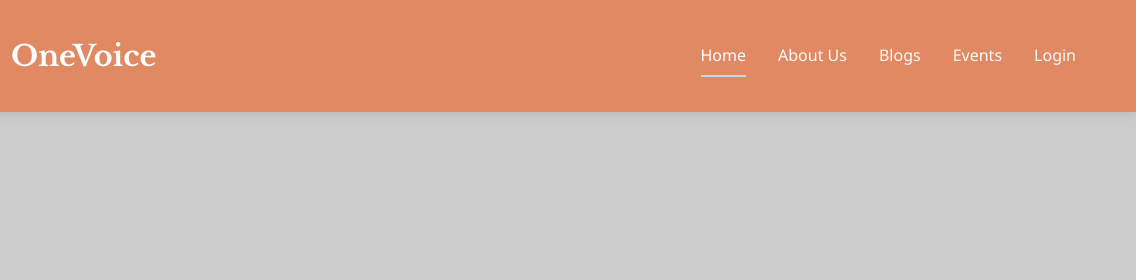
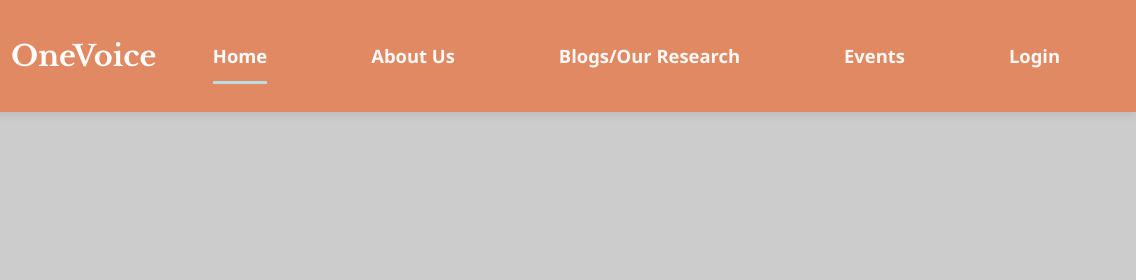
Before and after one commit to Vib1ing/onevoice, a plain HTML site: page frontend/index.html in a window 1280 px wide. Shown: the top 280 px of the page, 144-1280 px from the left. Drawn offline with nearby package versions, Linux system fonts and the light colour scheme; no server answers; placeholder pictures from the web are drawn by us; a web font is replaced by a local one.

Commit message:
changed addresses and fixed spacing

```diff
--- a/frontend/index.html
+++ b/frontend/index.html
@@ -19,7 +19,7 @@
             <ul class="nav-menu">
                 <li><a href="index.html" class="active">Home</a></li>
                 <li><a href="about.html">About Us</a></li>
-                <li><a href="blogs.html">Blogs</a></li>
+                <li><a href="blogs.html">Blogs/Our Research</a></li>
                 <li><a href="events.html">Events</a></li>
                 <li><a href="login.html">Login</a></li>
             </ul>
@@ -88,7 +88,7 @@
                 <div class="contact-info">
                     <div class="contact-item">
                         <h3>Location</h3>
-                        <p>123 Main Street<br>City, State 12345</p>
+                        <p>200 Hackensack Ave,<br>Hackensack New Jersey, 07601</p>
                     </div>
                     <div class="contact-item">
                         <h3>Email</h3>
--- a/frontend/styles.css
+++ b/frontend/styles.css
@@ -109,35 +109,39 @@ h6 {
 .nav-menu {
     display: flex;
     list-style: none;
-    gap: 2rem;
+    gap: 4.5rem;
     align-items: center;
 }
 
 .nav-menu a {
     color: var(--color-text-light);
     text-decoration: none;
-    font-weight: 500;
+    font-weight: 700;
     transition: color 0.3s;
-    padding: 0.5rem 0;
+    padding: 0.8rem 1rem;
     position: relative;
     display: inline-block;
     opacity: 0.95;
+    font-size: 1.15rem;
 }
 
 .nav-menu a::after {
     content: '';
     position: absolute;
     bottom: 0;
-    left: 0;
-    width: 0;
-    height: 2px;
+    left: 1rem;
+    right: 1rem;
+    width: auto;
+    height: 3px;
     background-color: var(--color-accent);
-    transition: width 0.3s;
+    transform: scaleX(0);
+    transition: transform 0.3s;
 }
 
 .nav-menu a:hover::after,
 .nav-menu a.active::after {
-    width: 100%;
+    transform: scaleX(1);
+    width: auto;
 }
 
 .nav-menu a:hover,
@@ -900,6 +904,16 @@ h6 {
     }
 }
 
+@media (max-width: 1150px) {
+    .nav-menu {
+        gap: 2.5rem;
+    }
+
+    .nav-menu a {
+        padding: 0.8rem 0.5rem;
+    }
+}
+
 /* Responsive */
 @media (max-width: 768px) {
     .nav-menu {
```
Also changed, not shown: frontend/about.html (+2 -2 lines), frontend/admin.html (+2 -2 lines), frontend/blog-detail.html (+1 -1 lines), frontend/blogs.html (+2 -2 lines), frontend/events.html (+2 -2 lines), frontend/login.html (+2 -2 lines).
